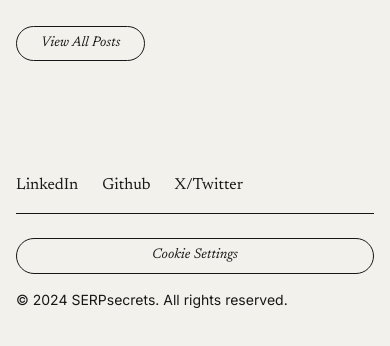
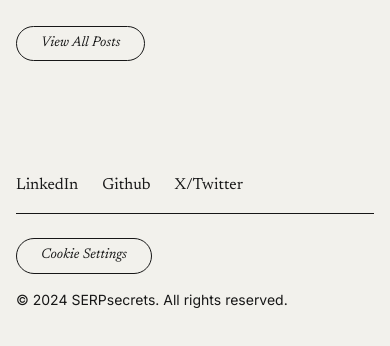
Before and after one commit to filippodanesi/filippodanesi.it, an Astro site: page / in a window 390 px wide. Shown: the part 1273-1619 px from the top of the page. Built offline with nearby package versions, Linux system fonts and the light colour scheme; Astro itself is replaced by a stand-in of ours.

Commit message:
style: update button styling with new design tokens

```diff
--- a/src/components/Footer.astro
+++ b/src/components/Footer.astro
@@ -28,7 +28,7 @@
                 <div class="flex flex-wrap gap-x-4 gap-y-1">
                     {socialLinks.map((link) => (
                         <a
-                            class="inline-flex items-center justify-center px-6 py-2 font-serif text-sm leading-tight italic text-main bg-main border border-main rounded-full transition hover:bg-muted w-full h-9 sm:w-auto"
+                            class="inline-flex items-center justify-center px-6 py-2 font-serif text-sm leading-tight italic text-main bg-main border border-main rounded-full transition hover:bg-muted"
                             href={link.href}
                             rel="noopener noreferer"
                         >
```
